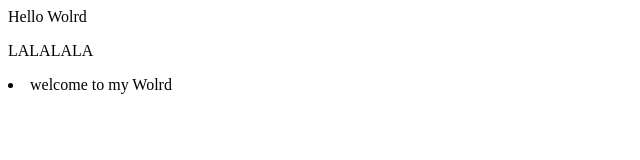
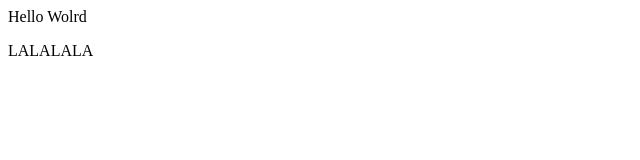
Before and after one commit to KaMoua/testing, a plain HTML site: page index.html in a window 1280 px wide. Shown: the whole page, without its empty margins (0-640 px from the left). Drawn offline with Linux system fonts and the light colour scheme.

Commit message:
Update index.html

```diff
--- a/index.html
+++ b/index.html
@@ -1,5 +1,2 @@
 <div>Hello Wolrd</div>
 <p>LALALALA</p>
-
-
-<li>welcome to my Wolrd</li>
```
